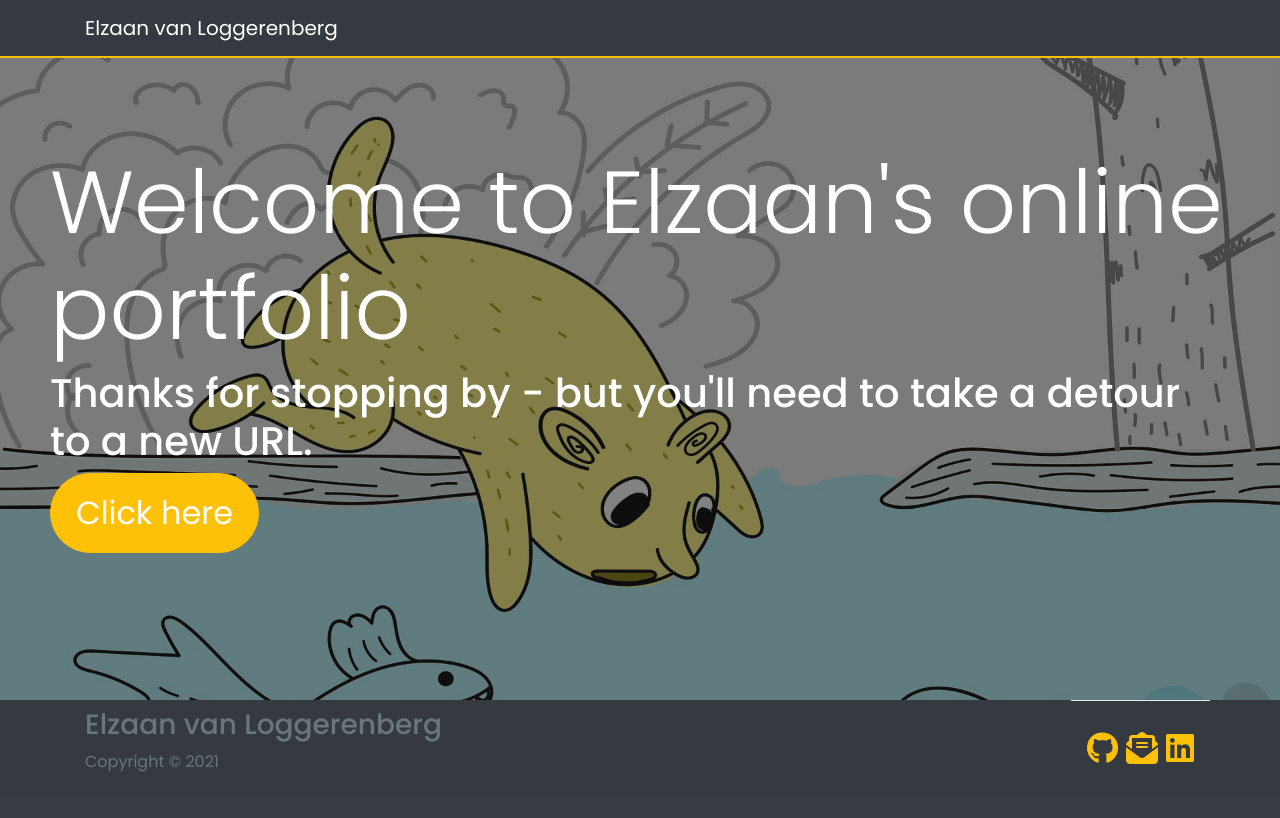
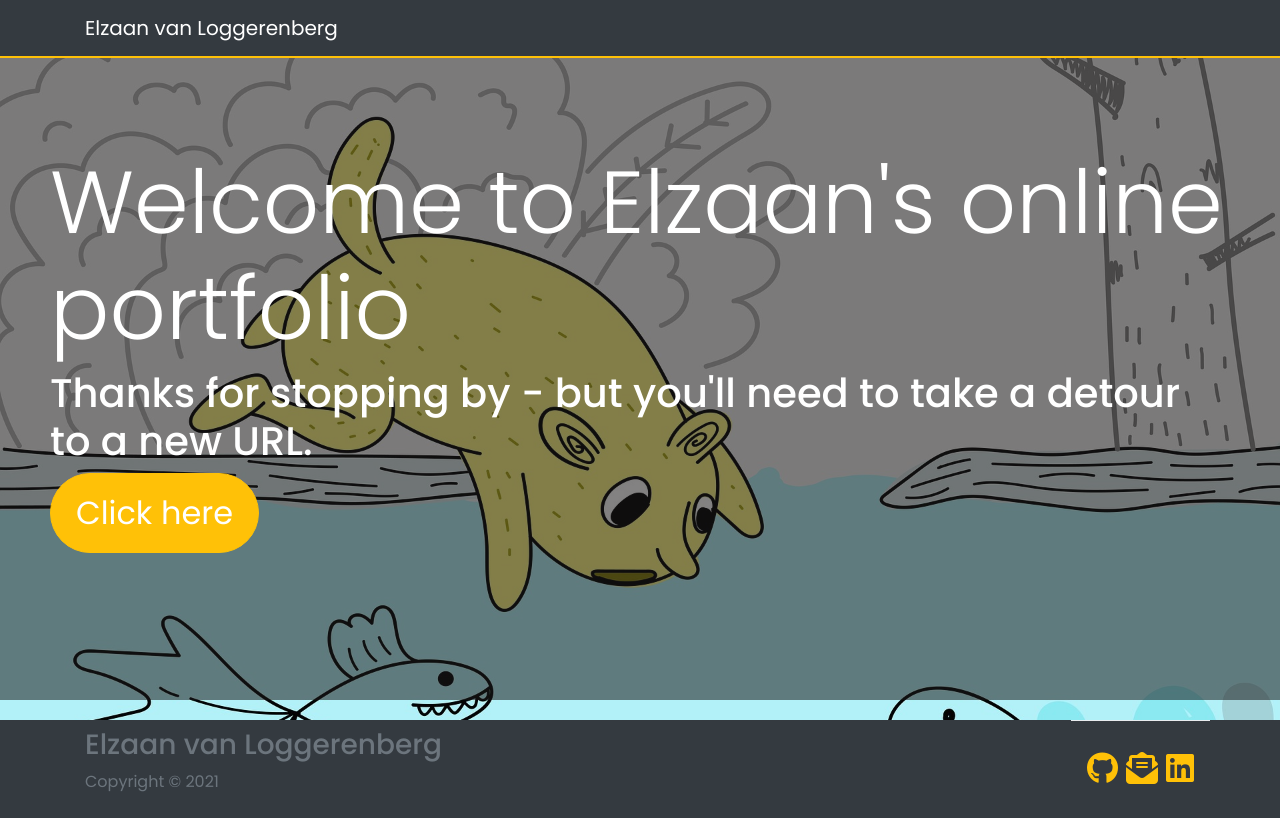
Before and after one commit to ElzaanVan/elzaanVan_onlineCV, a plain HTML site: page index.html in a window 1280 px wide. Drawn offline with nearby package versions, Linux system fonts and the light colour scheme.

Commit message:
Update styles.css

```diff
--- a/CSS/styles.css
+++ b/CSS/styles.css
@@ -27,7 +27,7 @@ a.btn {
   background-repeat: no-repeat;
   background-size: cover;
   background-attachment: fixed;
-  min-height: 700px;
+  height: 90vh;
 }
 #home-header .dark-overlay {
   position: absolute;
```
